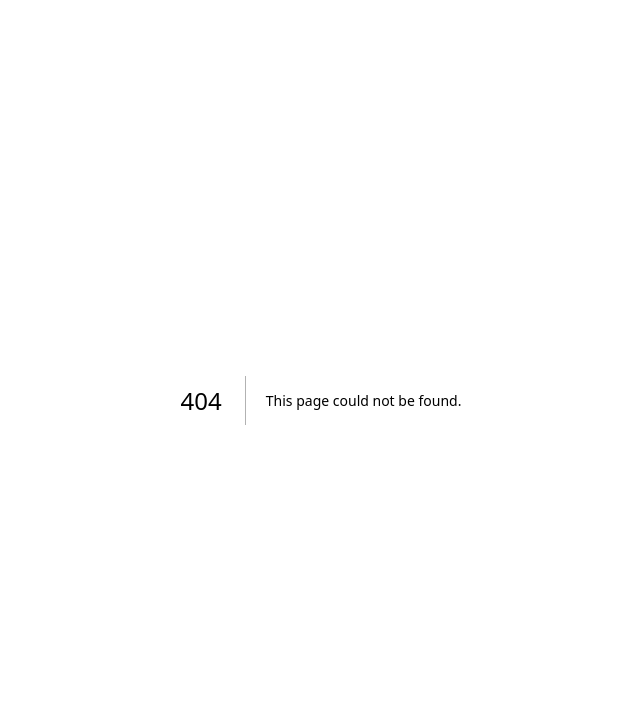
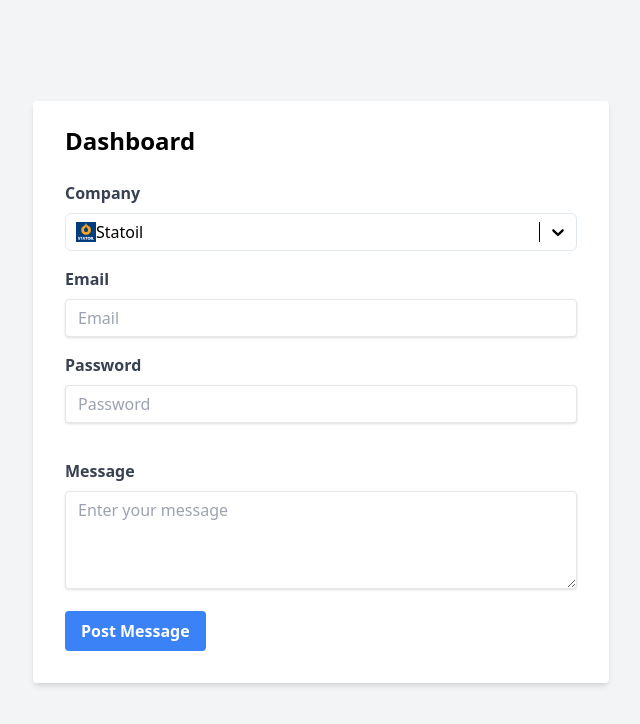
Before and after one commit to makiv2/TTM4905-Code, a Next.js app in the folder frontend/: page /generate in a window 1280 px wide. Before the commit this address had no page. Shown: the top 724 px of the page, without its empty margins (319-959 px from the left). Built offline with nearby package versions, Linux system fonts and the light colour scheme.

Commit message:
Create all in one page for generating proof

```diff
--- /dev/null
+++ b/frontend/src/app/generate/page.tsx
@@ -0,0 +1,160 @@
+"use client";
+
+import { useState } from "react";
+import { useRouter } from "next/navigation";
+import CompanyDropdown from "../components/CompanyDropdown"; // Adjust the path as needed
+
+const companies = [
+  { name: "Statoil", logo: "/logos/Statoil.png" },
+  { name: "NSB", logo: "/logos/NSB.png" },
+  { name: "Statkraft", logo: "/logos/Statkraft.png" },
+  // Add more companies with their logos
+];
+
+export default function DashboardPage() {
+  const [selectedCompany, setSelectedCompany] = useState(companies[0]);
+  const [searchTerm, setSearchTerm] = useState("");
+  const [email, setEmail] = useState("");
+  const [password, setPassword] = useState("");
+  const [message, setMessage] = useState("");
+  const [showSuccessMessage, setShowSuccessMessage] = useState(false);
+  const [showFailureMessage, setShowFailureMessage] = useState(false);
+  const [isSubmitting, setIsSubmitting] = useState(false);
+  const router = useRouter();
+
+  const handleSubmit = async (e: React.FormEvent<HTMLFormElement>) => {
+    e.preventDefault();
+    setIsSubmitting(true);
+
+    try {
+      const response = await fetch("http://localhost:9999/generate_proof", {
+        method: "POST",
+        headers: {
+          "Content-Type": "application/json",
+        },
+        body: JSON.stringify({
+          username: email,
+          password: password,
+          company: selectedCompany.name,
+          message: message,
+        }),
+      });
+      const data = await response.text();
+      console.log(data);
+
+      if (data != "Failure." && response.ok) {
+        setShowSuccessMessage(true);
+      } else {
+        // Handle submission error
+        setShowFailureMessage(true);
+        console.error("Submission failed");
+      }
+    } catch (error) {
+      console.error("Error:", error);
+    }
+  };
+
+  return (
+    <div className="flex justify-center items-center min-h-screen bg-gray-100">
+      <div className="w-full max-w-xl">
+        <div className="bg-white shadow-md rounded px-8 pt-6 pb-8 mb-4">
+          <h1 className="text-2xl font-bold mb-6">Dashboard</h1>
+          {showSuccessMessage && (
+            <div
+              className="bg-green-100 border-l-4 border-green-500 text-green-700 p-4 mb-6"
+              role="alert"
+            >
+              <p className="font-bold">Success!</p>
+              <p>Your message has been posted successfully.</p>
+            </div>
+          )}
+          {showFailureMessage && (
+            <div
+              className="bg-red-100 border-l-4 border-red-500 text-red-700 p-4 mb-6"
+              role="alert"
+            >
+              <p className="font-bold">Failure!</p>
+              <p>Failed to generate proof </p>
+            </div>
+          )}
+          <form onSubmit={handleSubmit}>
+            <div className="mb-4">
+              <label className="block text-gray-700 font-bold mb-2">
+                Company
+              </label>
+              <CompanyDropdown
+                companies={companies}
+                selectedCompany={selectedCompany}
+                onChange={setSelectedCompany}
+              />
+            </div>
+            <div className="mb-4">
+              <label
+                className="block text-gray-700 font-bold mb-2"
+                htmlFor="email"
+              >
+                Email
+              </label>
+              <input
+                type="email"
+                id="email"
+                className="shadow appearance-none border rounded w-full py-2 px-3 text-gray-700 leading-tight focus:outline-none focus:shadow-outline"
+                placeholder="Email"
+                value={email}
+                onChange={(e) => setEmail(e.target.value)}
+                required
+              />
+            </div>
+            <div className="mb-6">
+              <label
+                className="block text-gray-700 font-bold mb-2"
+                htmlFor="password"
+              >
+                Password
+              </label>
+              <input
+                type="password"
+                id="password"
+                className="shadow appearance-none border rounded w-full py-2 px-3 text-gray-700 mb-3 leading-tight focus:outline-none focus:shadow-outline"
+                placeholder="Password"
+                value={password}
+                onChange={(e) => setPassword(e.target.value)}
+                required
+              />
+            </div>
+            <div className="mb-4">
+              <label
+                className="block text-gray-700 font-bold mb-2"
+                htmlFor="message"
+              >
+                Message
+              </label>
+              <textarea
+                id="message"
+                className="shadow appearance-none border rounded w-full py-2 px-3 text-gray-700 leading-tight focus:outline-none focus:shadow-outline"
+                placeholder="Enter your message"
+                rows={4}
+                value={message}
+                onChange={(e) => setMessage(e.target.value)}
+                required
+              ></textarea>
+            </div>
+            <div className="flex items-center justify-between">
+              <button
+                className={`${
+                  isSubmitting
+                    ? "bg-gray-400 cursor-not-allowed"
+                    : "bg-blue-500 hover:bg-blue-700"
+                } text-white font-bold py-2 px-4 rounded focus:outline-none focus:shadow-outline`}
+                type="submit"
+                disabled={isSubmitting}
+              >
+                {isSubmitting ? "Done" : "Post Message"}
+              </button>
+            </div>
+          </form>
+        </div>
+      </div>
+    </div>
+  );
+}
```
